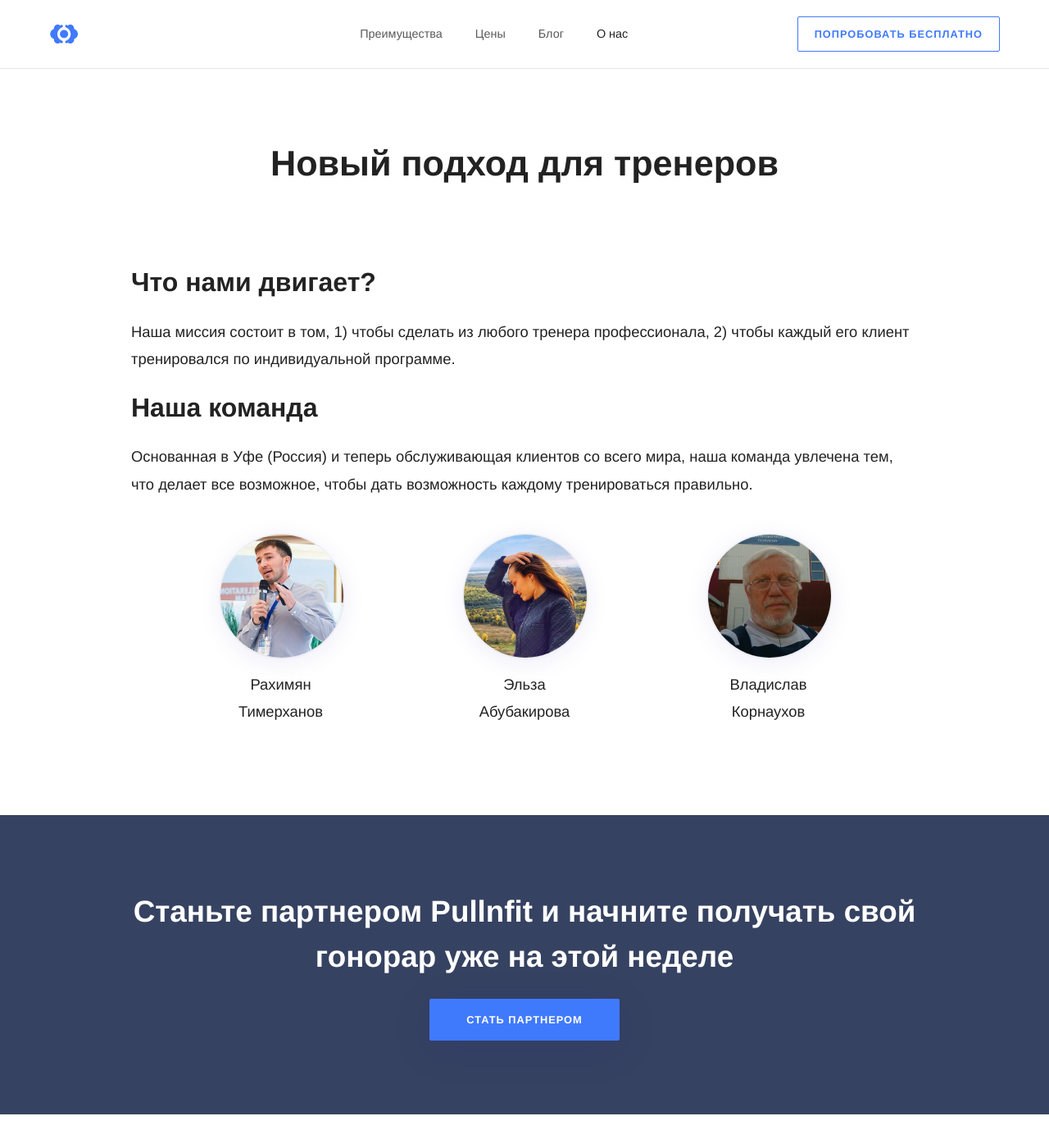
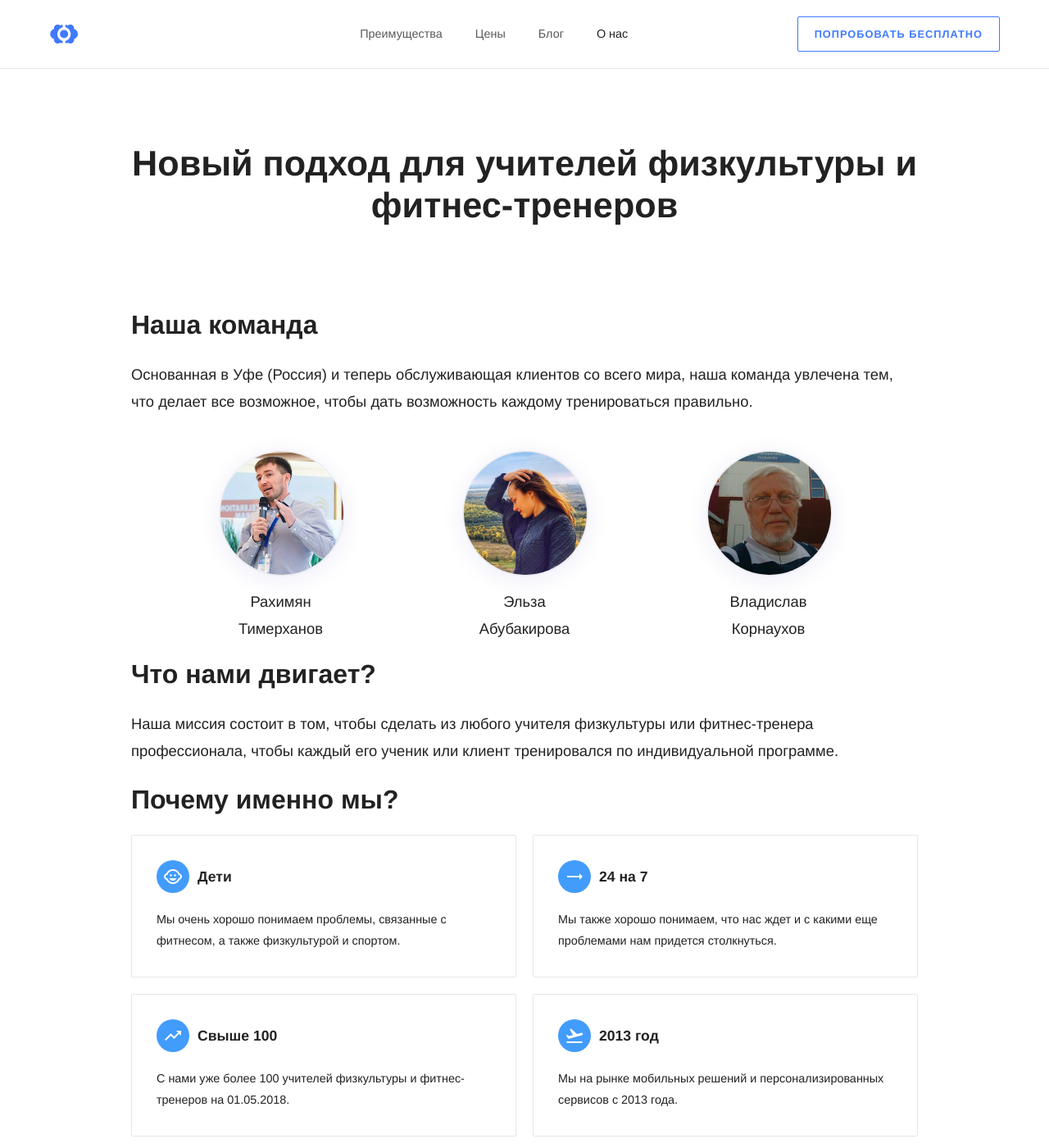
Before and after one commit to RakhimyanTim/adroholic.github.io, a Jekyll site: the page built from pages/about.html, in a window 1280 px wide and 1400 px high. Shown: the whole window at 82% size. Built offline with Jekyll 4.4.1, drawn with Linux system fonts in a browser that asks for light colours; some web fonts are replaced; some of the changed text lies outside the part shown.

Commit message:
Update about.html

```diff
--- a/pages/about.html
+++ b/pages/about.html
@@ -2,13 +2,29 @@
 layout: info-page
 title: О нас
 permalink: /about/
+icons: true
+static_manifesto:
+  - title: Дети
+    icon: child_care
+    content_markdown: Мы очень хорошо понимаем проблемы, связанные с фитнесом, а также физкультурой и спортом.
+  - title: 24 на 7
+    icon: trending_flat
+    content_markdown: Мы также хорошо понимаем, что нас ждет и с какими еще проблемами нам придется столкнуться.
+  - title: Свыше 100
+    content_markdown: С нами уже более 100 учителей физкультуры и фитнес-тренеров на 01.05.2018.
+    icon: trending_up
+  - title: 2013 год
+    content_markdown: Мы на рынке мобильных решений и персонализированных сервисов с 2013 года.
+    icon: flight_takeoff
+  - title: Спецалисты
+    content_markdown: Мы - специалисты по физической культуре и спорту с пед. образованием.
+    icon: fitness_center
+  - title: Судьи ГТО
+    content_markdown: Мы - сертифицированные судьи по сдаче нормативов ГТО.
+    icon: star
 ---
-
 <div class="about">
-	<h1>Новый подход для тренеров</h1>
-
-	<h2>Что нами двигает?</h2>
-	<p>Наша миссия состоит в том, 1) чтобы сделать из любого тренера профессионала, 2) чтобы каждый его клиент тренировался по индивидуальной программе.</p>
+	<h1>Новый подход для учителей физкультуры и фитнес-тренеров</h1>
 
 	<h2>Наша команда</h2>
 	<p>Основанная в Уфе (Россия) и теперь обслуживающая клиентов со всего мира, наша команда увлечена тем, что делает все возможное, чтобы дать возможность каждому тренироваться правильно.</p>
@@ -24,4 +40,17 @@ permalink: /about/
 			{% endif %}
 		{% endfor %}
 	</ul>
+
+	<h2>Что нами двигает?</h2>
+	<p>Наша миссия состоит в том, чтобы сделать из любого учителя физкультуры или фитнес-тренера профессионала, чтобы каждый его ученик или клиент тренировался по индивидуальной программе.</p>
+
+	<h2>Почему именно мы?</h2>
+	<ul class="cards feature-content">
+		{% for item in page.static_manifesto %}
+			<li class="card">
+				<h3><i class="material-icons">{{ item.icon }}</i> {{ item.title }}</h3>
+				{{ item.content_markdown | markdownify }}
+			</li>
+		{% endfor %}
+	</ul>
 </div>
```
